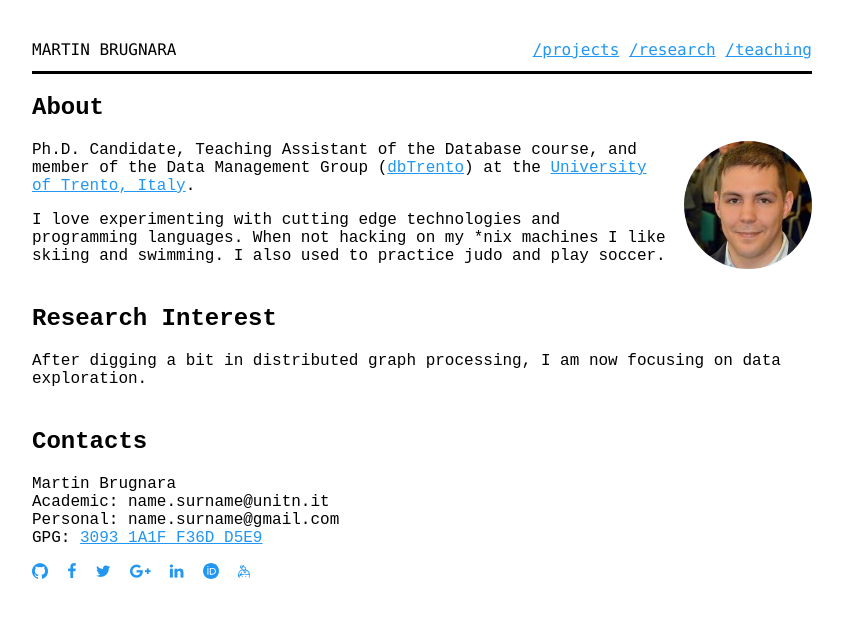
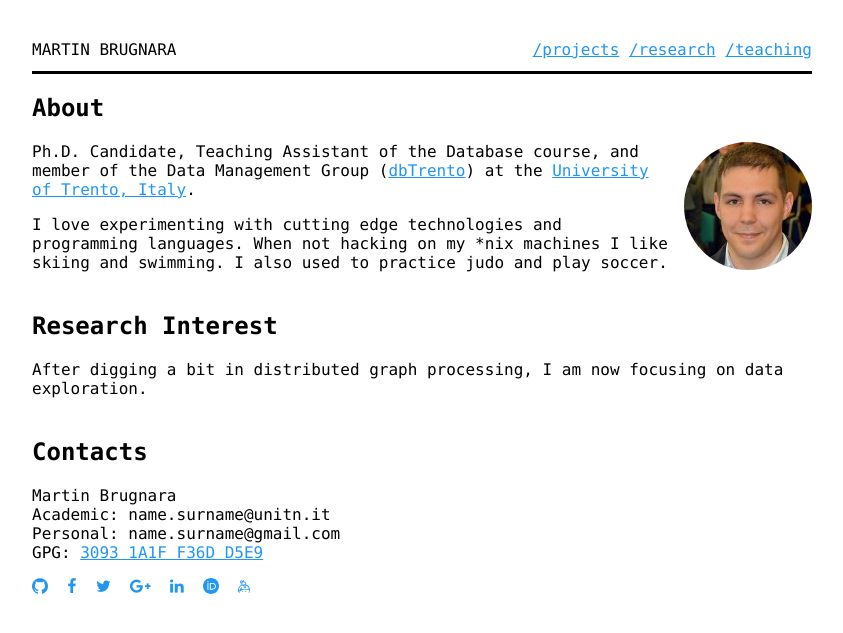
Before and after one commit to MartinBrugnara/martinbrugnara.github.io, a Jekyll site: the page built from index.html, in a window 1280 px wide. Shown: the top 633 px of the page, without its empty margins (218-1061 px from the left). Built offline with Jekyll 4.4.1, drawn with Linux system fonts in a browser that asks for light colours; some web fonts are replaced.

Commit message:
Update fonts

```diff
--- a/assets/css/styles.scss
+++ b/assets/css/styles.scss
@@ -2,7 +2,7 @@
 ---
 
 body {
-    font-family: "Courier New", Courier, monospace;
+    font-family: Monaco, "Bitstream Vera Sans Mono", "Lucida Console", Terminal, monospace;
     max-width: 780px;
     margin:auto;
     padding: 40px 20px;
```
